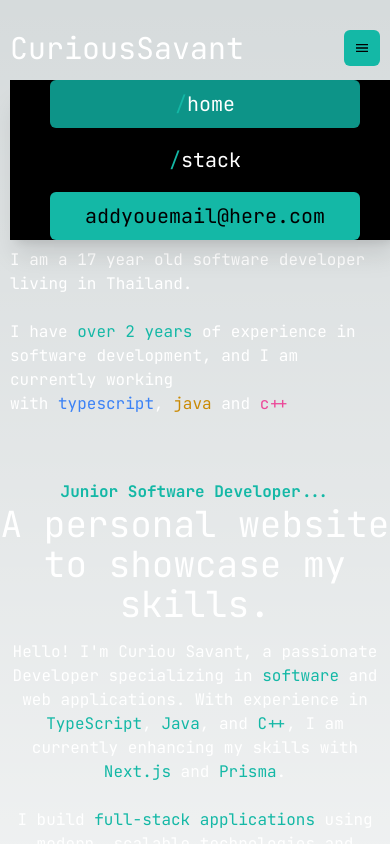
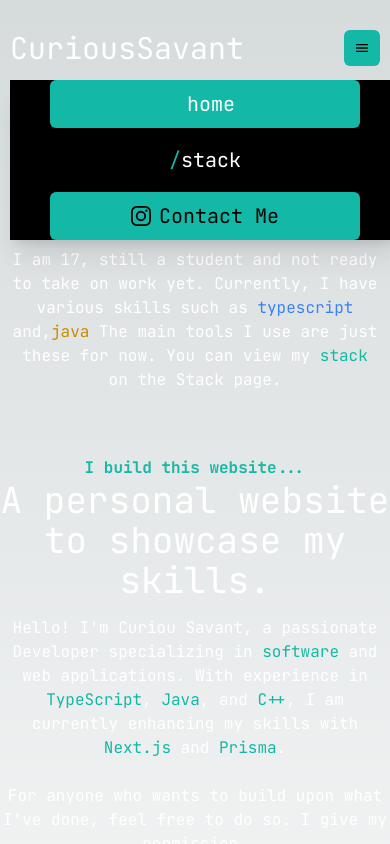
Before and after one commit to CuriousSavant/next-portfolio, a Next.js app: page / in a window 390 px wide. Both pictures are taken after a click on the button 362 px from the left and 48 px from the top of the page. Shown: the top 844 px of the page. Built offline with nearby package versions, Linux system fonts and the light colour scheme.

Commit message:
Refactor code: updated layout, adjusted styles, and improved content

```diff
--- a/components/About.tsx
+++ b/components/About.tsx
@@ -8,7 +8,6 @@ import { FC } from "react";
 export const About: FC = () => {
 	return (
 		<div className="w-full mx-auto grid grid-cols-1 md:grid-cols-2 gap-8 text-center md:text-left">
-			{/* About Section */}
 			<div className="flex flex-col justify-center pt-16 md:pr-10">
 				<p className="text-md font-bold">
 					<Highlight>{CONFIG.TITLE}...</Highlight>
@@ -19,7 +18,7 @@ export const About: FC = () => {
 				<p className="mt-4 text-white text-md">
 					Hello! I'm {CONFIG.NAME}, a passionate Developer specializing in <Highlight>software</Highlight> and web applications. With experience in <Highlight>TypeScript</Highlight>, <Highlight>Java</Highlight>, and <Highlight>C++</Highlight>, I am currently enhancing my skills with <Highlight>Next.js</Highlight> and <Highlight>Prisma</Highlight>.
 					<br /><br />
-					I build <Highlight>full-stack applications</Highlight> using modern, scalable technologies and contribute to the <Highlight>open-source community</Highlight>. Always eager to learn and grow.
+					For anyone who wants to build upon what I've done, feel free to do so. I give my permission.
 				</p>
 			</div>
 
--- a/components/Hero.tsx
+++ b/components/Hero.tsx
@@ -4,45 +4,32 @@ import React from 'react'
 import { CONFIG } from '@/lib/index'
 import Highlight from './Highlight'
 import { motion } from 'framer-motion'
+import { BsInstagram } from 'react-icons/bs'
 
 const Hero = () => {
   return (
     <div className='px-2.5 md:p-2 lg:p-0'>
       <div className='w-full mt-0 md:mt-20 grid grid-cols-1 md:grid-cols-2 gap-4'>
         <div className='flex flex-col pt-16 gap-4 mx-auto'>
-          <h1 className='text-5xl md:text-6xl tracking-tighter text-white'>
+          <h1 className='text-5xl md:text-6xl tracking-tighter text-white text-center md:text-start'>
             {CONFIG.NAME}
             <p className="text-3xl hidden md:block">
               <i>Aka&nbsp;</i>
               <Highlight>{CONFIG.AKA}</Highlight>
             </p>
           </h1>
-          <p className="mt-6 text-white text-md">
-            I am a 17 year old software developer living{" "}
-            in&nbsp;{CONFIG.LOCATION}.
-            <br />
-            <br />I have <Highlight>
-              over 2 years
-            </Highlight>{" "}
-            of experience in software development, and I am currently
-            working with&nbsp;
+          <p className="mt-6 text-white text-md text-center md:text-start">
+            I am {2024 - 2007}, still a student and not ready to take on work yet. Currently, I have various skills such as{" "}
             <LanguageLink
               name={"typescript"}
               href={"https://www.typescriptlang.org/"}
               color={"text-blue-500"}
-            />
-            ,&nbsp;
+            /> and,
             <LanguageLink
               name={"java"}
               href={"https://www.java.com/"}
               color={"text-yellow-600"}
-            />
-            &nbsp;and&nbsp;
-            <LanguageLink
-              name={"c++"}
-              href={"https://docs.microsoft.com/en-us/dotnet/csharp/"}
-              color={"text-pink-500"}
-            />
+            /> The main tools I use are just these for now. You can view my <Highlight>stack</Highlight> on the Stack page.
             <br />
           </p>
         </div>
--- a/components/Navbar.tsx
+++ b/components/Navbar.tsx
@@ -6,6 +6,7 @@ import { MdEmail, MdMenu } from 'react-icons/md';
 import { CONFIG } from '@/lib';
 import { motion, AnimatePresence } from 'framer-motion';
 import Highlight from './Highlight';
+import { BsInstagram } from 'react-icons/bs';
 
 const NavLinks = [
   {
@@ -106,7 +107,7 @@ const MobileDropDown = ({ currentPage, onLinkClick, closeDropdown }: { currentPa
         if (!link.open) return null;
         return (
           <motion.div
-            className={`hover:cursor-pointer hover:bg-gray-500 text-center py-2.5 rounded-md ${currentPage === link.href ? 'bg-teal-600 hover:bg-teal-500' : ''}`}
+            className={`hover:cursor-pointer hover:bg-gray-800 text-center py-2.5 rounded-md ${currentPage === link.href ? 'bg-teal-500 hover:bg-teal-400' : ''}`}
             onClick={() => {
               onLinkClick(link.href);
               window.location.href = link.href;
@@ -123,18 +124,19 @@ const MobileDropDown = ({ currentPage, onLinkClick, closeDropdown }: { currentPa
         );
       })}
       <motion.div
-        className="hover:cursor-pointer bg-teal-500
+        className="hover:cursor-pointer bg-teal-500 hover:bg-teal-400
         text-center text-xl py-2.5 rounded-md
-        mt-2.5"
+        mt-2.5 flex justify-center items-center"
         whileHover={{
           y: -5,
         }}
         onClick={() => {
-          window.location.href = '/';
+          window.location.href = 'https://www.instagram.com/junior_dev175/';
           closeDropdown(); // Close dropdown after clicking link
         }}
       >
-        <p className="text-epic-black">addyouemail@here.com</p>
+        <BsInstagram className='mr-2' />
+        <p className="text-epic-black">Contact Me</p>
       </motion.div>
     </motion.div>
   );
--- a/lib/index.ts
+++ b/lib/index.ts
@@ -3,6 +3,6 @@ export const CONFIG = {
   AKA: "Arm",
   NICKNAME: "CuriousSavant",
   LOCATION: "Thailand",
-  TITLE: "Junior Software Developer",
+  TITLE: "I build this website",
   AVATAR_URL: "/img.png",
 };
```
